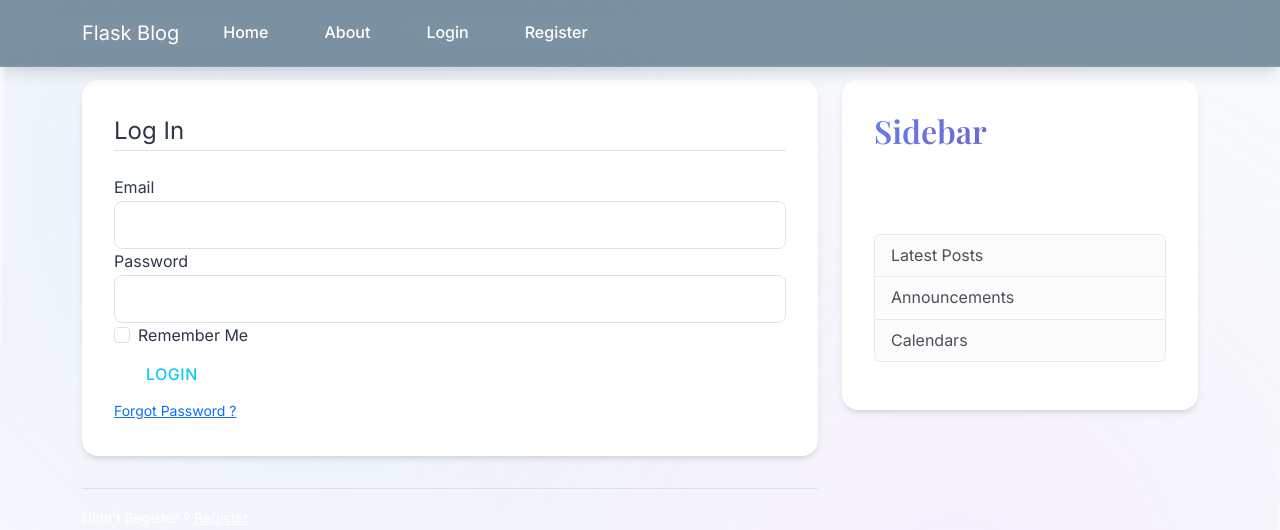
After one commit to Nishchal-29/BlogVoyage, a Flask app: page /login in a window 1280 px wide. The commit adds this page. Shown: the top 530 px of the page. Run offline with Flask 3, Linux system fonts and the light colour scheme.

Commit message:
add templates

```diff
--- a/templates/layout.html
+++ b/templates/layout.html
@@ -18,12 +18,12 @@
           </button>
           <div class="collapse navbar-collapse" id="navbarToggle">
             <div class="navbar-nav mr-auto">
-              <a class="nav-item nav-link" href="/">Home</a>
-              <a class="nav-item nav-link" href="/about">About</a>
+              <a class="nav-item nav-link" href="{{ url_for('home') }}">Home</a>
+              <a class="nav-item nav-link" href="{{ url_for('about') }}">About</a>
             </div>
             <div class="navbar-nav">
-              <a class="nav-item nav-link" href="/login">Login</a>
-              <a class="nav-item nav-link" href="/register">Register</a>
+              <a class="nav-item nav-link" href="{{ url_for('login') }}">Login</a>
+              <a class="nav-item nav-link" href="{{ url_for('register') }}">Register</a>
             </div>
           </div>
         </div>
@@ -32,17 +32,27 @@
     <main role="main" class="container">
       <div class="row">
         <div class="col-md-8">
+          {% with messages = get_flashed_messages(with_categories = true) %}
+            {% if messages %}
+              {% for category, message in messages %}
+                <div class = "alert alert-{{ category }} alert-dismissible fade show" role="alert">
+                  <button type="button" class="btn-close" data-bs-dismiss="alert" aria-label="Close"></button>
+                  {{ message }}
+                </div>
+              {% endfor %}
+            {% endif %}
+          {% endwith %}
           {% block content %}{% endblock %}
         </div>
         <div class="col-md-4">
           <div class="content-section">
-            <h3>Our Sidebar</h3>
-            <p class='text-muted'>You can put any information here you'd like.
+            <h3>Sidebar</h3>
+            <p class='text-white'>You can put any information here you'd like.
               <ul class="list-group">
                 <li class="list-group-item list-group-item-light">Latest Posts</li>
                 <li class="list-group-item list-group-item-light">Announcements</li>
                 <li class="list-group-item list-group-item-light">Calendars</li>
-                <li class="list-group-item list-group-item-light">etc</li>
+                <!-- <li class="list-group-item list-group-item-light">etc</li> -->
               </ul>
             </p>
           </div>
--- /dev/null
+++ b/templates/login.html
@@ -0,0 +1,54 @@
+{% extends "layout.html" %}
+{% block content %}
+    <div class = "content-section">
+        <form method = "POST" action = "">
+            {{ form.hidden_tag() }}
+            <fieldset class = "form-group">
+                <legend class = "border-bottom mb-4">Log In</legend>
+                <div class = "form-group">
+                    {{ form.email.label(class = "form-control-label") }}
+                    {% if form.email.errors %}
+                        {{ form.email(class="form-control form-control-lg is-invalid") }}
+                        <div class="invalid-feedback">
+                            {% for error in form.email.errors %}
+                                <span>{{ error }}</span>
+                            {% endfor %}
+                        </div>
+                    {% else %}
+                        {{ form.email(class="form-control form-control-lg") }}
+                    {% endif %}
+                </div>
+                <div class = "form-group">
+                    {{ form.password.label(class = "form-control-label") }}
+                    {% if form.password.errors %}
+                        {{ form.password(class="form-control form-control-lg is-invalid") }}
+                        <div class="invalid-feedback">
+                            {% for error in form.password.errors %}
+                                <span>{{ error }}</span>
+                            {% endfor %}
+                        </div>
+                    {% else %}
+                        {{ form.password(class="form-control form-control-lg") }}
+                    {% endif %}
+                </div>
+                <div class = "form-check">
+                    {{ form.remember(class = "form-check-input") }}
+                    {{ form.remember.label(class = "form-check-label") }}
+                </div>
+            </fieldset>
+            <div class = "form-group">
+                {{ form.submit(class = "btn btn-outline-info") }}
+            </div>
+            <small class = "text-white">
+                <a href = "#">Forgot Password ?</a>
+            </small>
+        </form>
+    </div>
+    <div class="border-top pt-3">
+        <small class="text-white">
+            Didn't Register ?
+            <a class="ml-2 text-white text-decoration-underline" href="{{ url_for('register') }}">Register</a>
+        </small>
+
+    </div>
+{% endblock content %}
```
Also changed, not shown: templates/register.html (added, +84 -0 lines).
